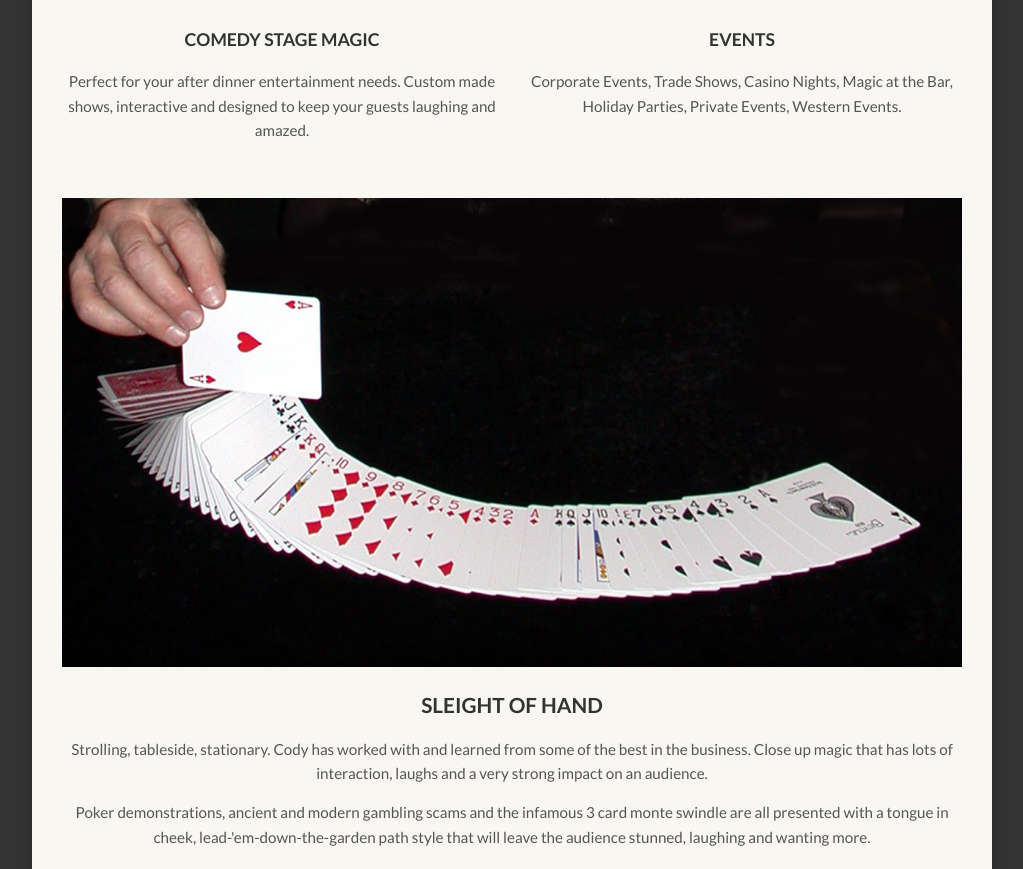
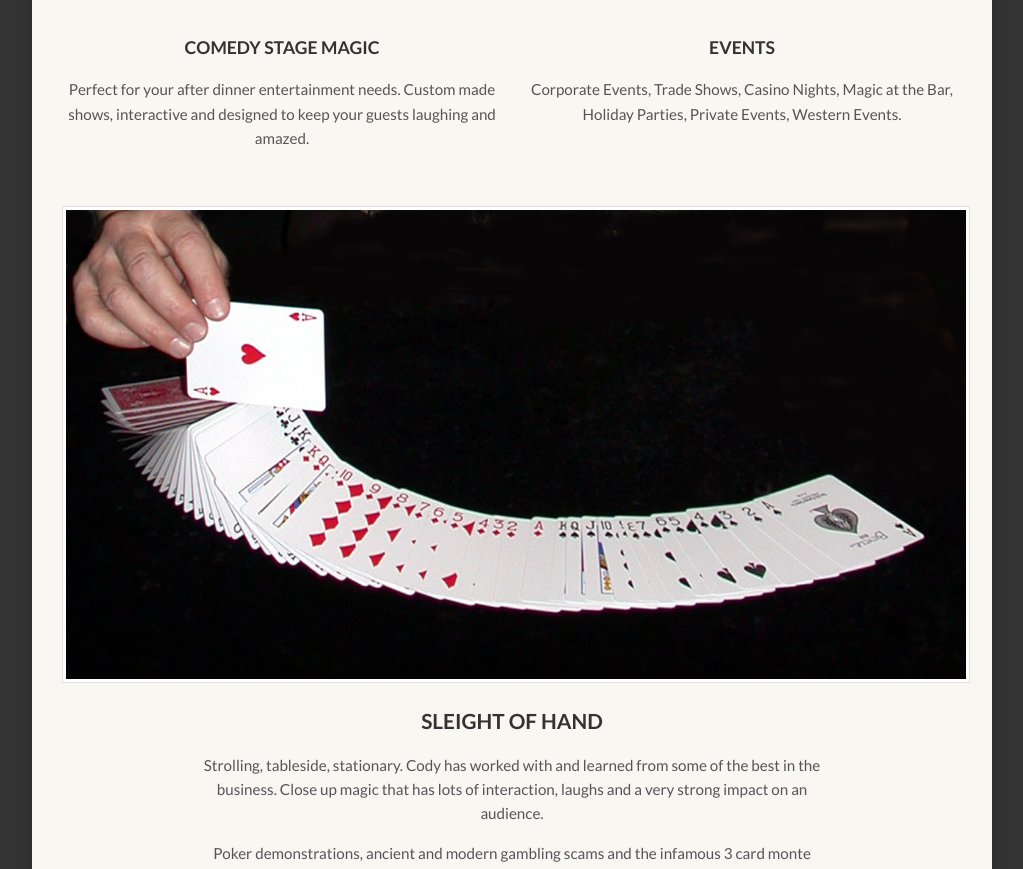
Before and after one commit to codyjlandstrom/codylandstrom.github.io, a plain HTML site: page index.html in a window 1280 px wide. Shown: the part 669-1538 px from the top of the page, without its empty margins (128-1151 px from the left). Drawn offline with Linux system fonts and the light colour scheme.

Commit message:
minor style tweaks

```diff
--- a/index.html
+++ b/index.html
@@ -50,7 +50,7 @@
             </div>
         </section>
 
-        <section class="variety-item">
+        <section class="variety-item sleight-of-hand-section">
             <img src="images/cody-cards.jpg" alt="Cody performing sleight of hand magic" class="img-responsive">
             <h3>SLEIGHT OF HAND</h3>
             <p>Strolling, tableside, stationary. Cody has worked with and learned from some of the best in the business. Close up magic that has lots of interaction, laughs and a very strong impact on an audience.</p>
--- a/style.css
+++ b/style.css
@@ -279,6 +279,12 @@ main {
 }
 .variety-item img {
     margin-bottom: 15px;
+    /* Optional additions: */
+    border: 1px solid #e0e0e0; /* Subtle border */
+    /* or */
+    /* box-shadow: 0 2px 5px rgba(0,0,0,0.1); */ /* Subtle shadow */
+    padding: 3px; /* If using a border, a little padding can look nice */
+    background-color: #fff; /* If image has transparency and you add padding/border */
 }
 .variety-item h3 { /* This was Sleight of Hand title */
     text-align: center;
@@ -307,6 +313,12 @@ main {
 }
 .variety-columns p { /* Text under Comedy Stage Magic, Events */
     text-align: center; /* Keep centered as per previous design */
+}
+
+.sleight-of-hand-section p {
+    max-width: 70ch; /* Approx 70 characters wide */
+    margin-left: auto;
+    margin-right: auto;
 }
 
 
```
